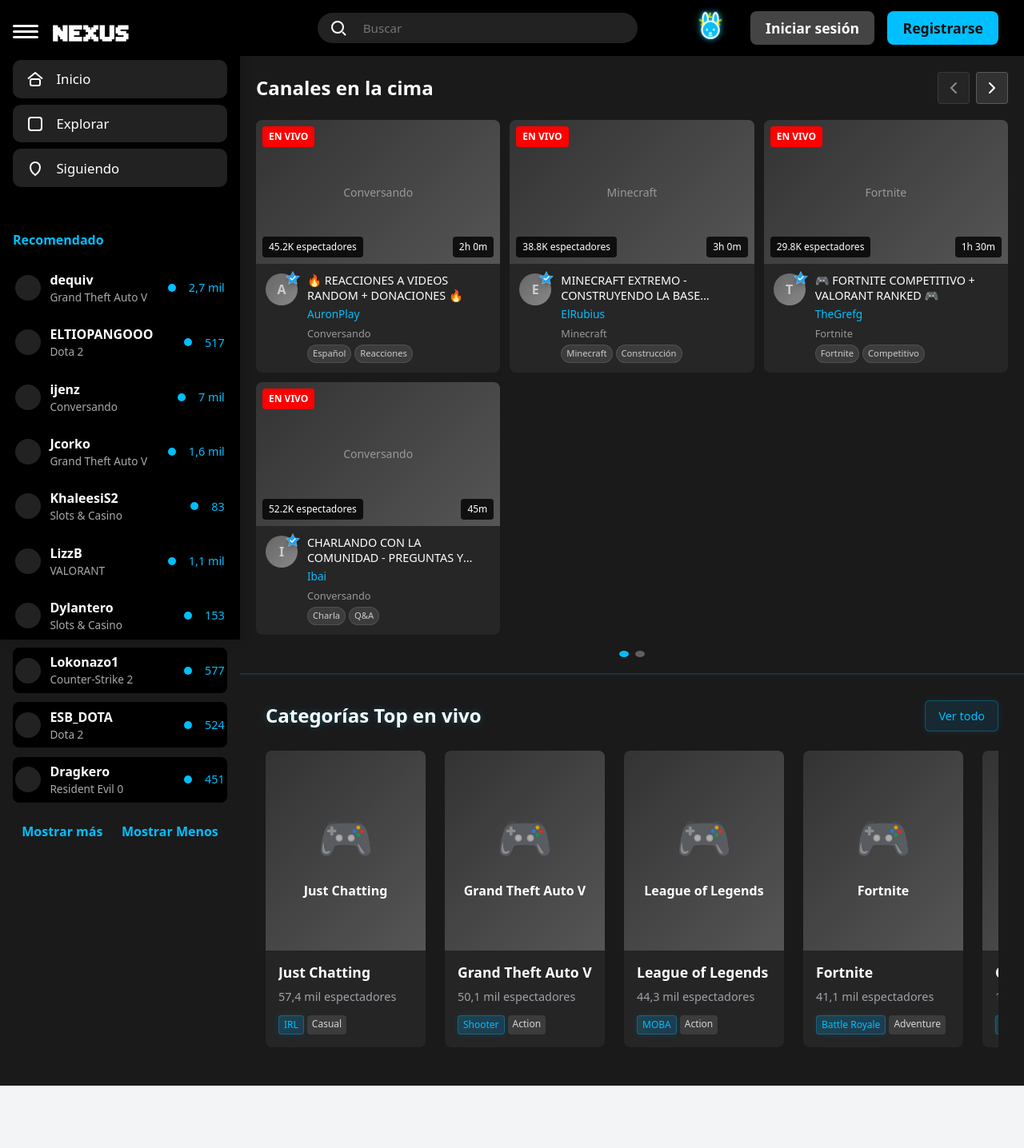
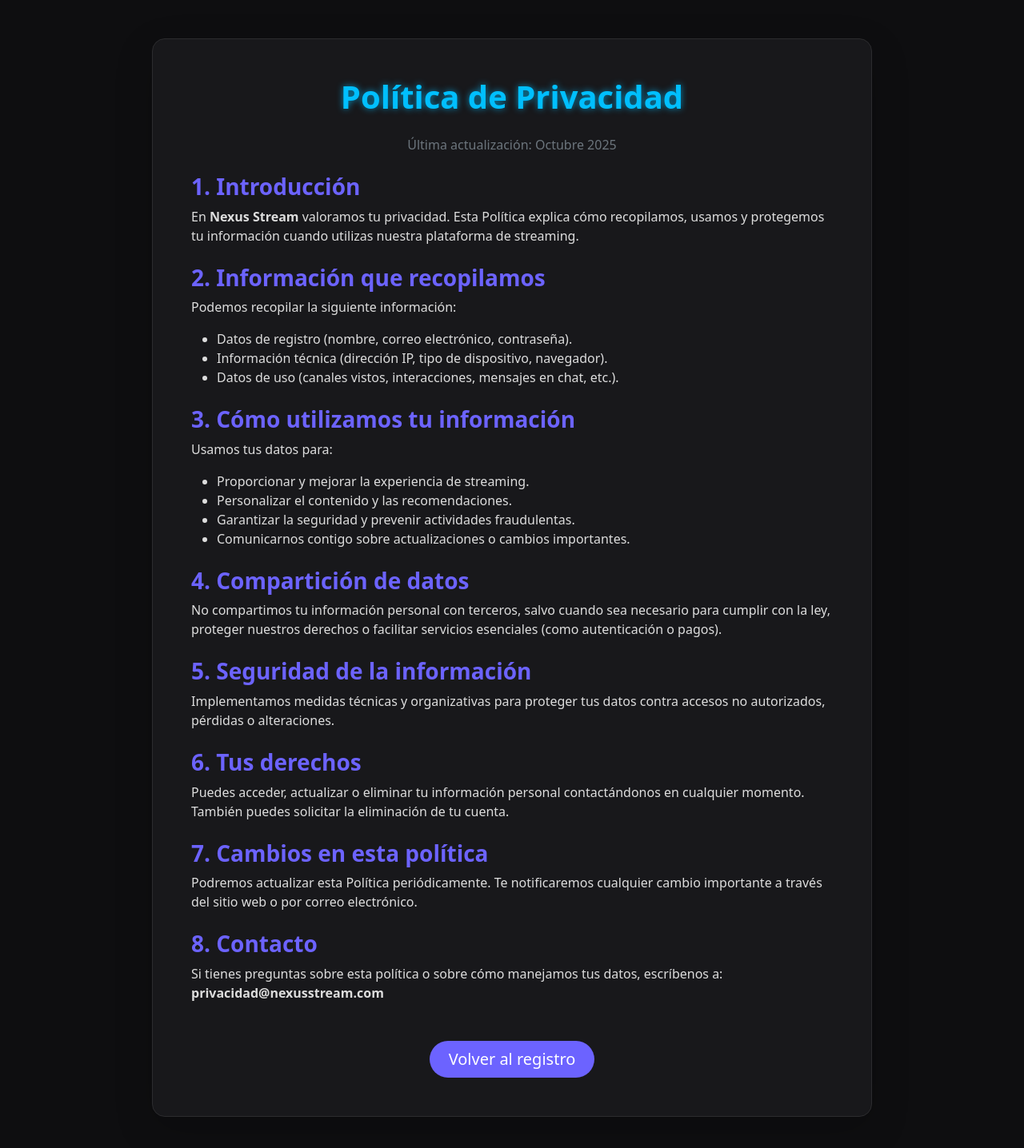
Before and after one commit to TonyHanx/PaginaStreamGrupo1, a React (Vite) app: page /politicas in a window 1280 px wide. Before the commit this address led to /. Shown: the top 1436 px of the page at 80% size. Before the commit the page ends 1358 px from the top, so only its background shows below. Built offline with nearby package versions, Linux system fonts and the light colour scheme.

Commit message:
Creacion de pagina de terminos y condiciones, y politicas de privacidad

```diff
--- a/src/App.tsx
+++ b/src/App.tsx
@@ -4,6 +4,8 @@
 import Inicio from "./paginas/Inicio/Inicio";
 import CatalogoRegalosCliente from "./paginas/CatalogoRegalosCliente";
 import PanelRegalosStreamer from "./paginas/PanelRegalosStreamer";
+import TerminosyCondiciones from "./paginas/TerminosyCondiciones";
+import PoliticasPrivacidad from "./paginas/PoliticasPrivacidad";
 
 export default function App() {
   return (
@@ -16,6 +18,11 @@
         <Route path="/login" element={<Login />} />
         <Route path="/register" element={<Register />} />
 
+        {/* Página de Términos y Condiciones */}
+        <Route path="/terminos" element={<TerminosyCondiciones />} />
+        <Route path="/politicas" element={<PoliticasPrivacidad />} />
+
+
         {/* Páginas específicas (con layout) */}
         <Route path="/regalos" element={<CatalogoRegalosCliente />} />
         <Route path="/streamer/panel" element={<PanelRegalosStreamer />} />
--- /dev/null
+++ b/src/Styles/PoliticaPrivacidad.css
@@ -0,0 +1,49 @@
+.privacy-wrapper {
+  background-color: #0e0e10;
+  min-height: 100vh;
+  display: flex;
+  align-items: center;
+}
+
+.privacy-card {
+  background-color: #18181b;
+  color: #ddd;
+  max-width: 900px;
+  border: 1px solid #2c2c2e;
+}
+
+.text-accent {
+  color: #6C63FF; /* Morado principal */
+  font-weight: 600;
+}
+
+.text-primary-glow {
+  color: #00BFFF; /* Azul neón */
+  text-shadow: 0 0 8px rgba(0, 191, 255, 0.7);
+}
+
+a {
+  color: #00BFFF;
+  text-decoration: none;
+  transition: all 0.3s ease;
+}
+
+a:hover {
+  color: #6C63FF;
+  text-decoration: underline;
+}
+
+/* Botón de regreso */
+.nexus-btn {
+  background-color: #6C63FF;
+  color: white;
+  border-radius: 30px;
+  border: none;
+  transition: all 0.3s ease;
+}
+
+.nexus-btn:hover {
+  background-color: #00BFFF;
+  color: white;
+  transform: scale(1.05);
+}
--- /dev/null
+++ b/src/Styles/TerminosyCondiciones.css
@@ -0,0 +1,49 @@
+.terms-wrapper {
+  background-color: #0e0e10;
+  min-height: 100vh;
+  display: flex;
+  align-items: center;
+}
+
+.terms-card {
+  background-color: #18181b;
+  color: #ddd;
+  max-width: 900px;
+  border: 1px solid #2c2c2e;
+}
+
+.text-accent {
+  color: #6C63FF; /* Morado principal */
+  font-weight: 600;
+}
+
+.text-primary-glow {
+  color: #00BFFF; /* Azul neón */
+  text-shadow: 0 0 8px rgba(0, 191, 255, 0.7);
+}
+
+.text-link {
+  color: #00BFFF;
+  text-decoration: none;
+  transition: all 0.3s ease;
+}
+
+.text-link:hover {
+  color: #6C63FF;
+  text-decoration: underline;
+}
+
+/* Botón de regreso */
+.nexus-btn {
+  background-color: #6C63FF;
+  color: white;
+  border-radius: 30px;
+  border: none;
+  transition: all 0.3s ease;
+}
+
+.nexus-btn:hover {
+  background-color: #00BFFF;
+  color: white;
+  transform: scale(1.05);
+}
--- /dev/null
+++ b/src/paginas/PoliticasPrivacidad.tsx
@@ -0,0 +1,101 @@
+import React from "react";
+import "bootstrap/dist/css/bootstrap.min.css";
+import "../Styles/PoliticaPrivacidad.css";
+
+export default function PoliticaPrivacidad() {
+  return (
+    <div className="privacy-wrapper text-light">
+      <div className="container py-5">
+        <div className="privacy-card mx-auto p-5 rounded-4 shadow-lg">
+          <h1 className="text-center mb-4 fw-bold text-primary-glow">
+            Política de Privacidad
+          </h1>
+          <p className="text-center text-secondary">
+            Última actualización: Octubre 2025
+          </p>
+
+          <section className="mt-4">
+            <h3 className="text-accent">1. Introducción</h3>
+            <p>
+              En <strong>Nexus Stream</strong> valoramos tu privacidad. Esta Política explica
+              cómo recopilamos, usamos y protegemos tu información cuando utilizas nuestra
+              plataforma de streaming.
+            </p>
+          </section>
+
+          <section className="mt-4">
+            <h3 className="text-accent">2. Información que recopilamos</h3>
+            <p>
+              Podemos recopilar la siguiente información:
+            </p>
+            <ul>
+              <li>Datos de registro (nombre, correo electrónico, contraseña).</li>
+              <li>Información técnica (dirección IP, tipo de dispositivo, navegador).</li>
+              <li>Datos de uso (canales vistos, interacciones, mensajes en chat, etc.).</li>
+            </ul>
+          </section>
+
+          <section className="mt-4">
+            <h3 className="text-accent">3. Cómo utilizamos tu información</h3>
+            <p>
+              Usamos tus datos para:
+            </p>
+            <ul>
+              <li>Proporcionar y mejorar la experiencia de streaming.</li>
+              <li>Personalizar el contenido y las recomendaciones.</li>
+              <li>Garantizar la seguridad y prevenir actividades fraudulentas.</li>
+              <li>Comunicarnos contigo sobre actualizaciones o cambios importantes.</li>
+            </ul>
+          </section>
+
+          <section className="mt-4">
+            <h3 className="text-accent">4. Compartición de datos</h3>
+            <p>
+              No compartimos tu información personal con terceros, salvo cuando sea
+              necesario para cumplir con la ley, proteger nuestros derechos o
+              facilitar servicios esenciales (como autenticación o pagos).
+            </p>
+          </section>
+
+          <section className="mt-4">
+            <h3 className="text-accent">5. Seguridad de la información</h3>
+            <p>
+              Implementamos medidas técnicas y organizativas para proteger tus datos contra
+              accesos no autorizados, pérdidas o alteraciones.
+            </p>
+          </section>
+
+          <section className="mt-4">
+            <h3 className="text-accent">6. Tus derechos</h3>
+            <p>
+              Puedes acceder, actualizar o eliminar tu información personal contactándonos
+              en cualquier momento. También puedes solicitar la eliminación de tu cuenta.
+            </p>
+          </section>
+
+          <section className="mt-4">
+            <h3 className="text-accent">7. Cambios en esta política</h3>
+            <p>
+              Podremos actualizar esta Política periódicamente. Te notificaremos cualquier
+              cambio importante a través del sitio web o por correo electrónico.
+            </p>
+          </section>
+
+          <section className="mt-4 mb-5">
+            <h3 className="text-accent">8. Contacto</h3>
+            <p>
+              Si tienes preguntas sobre esta política o sobre cómo manejamos tus datos,
+              escríbenos a: <strong>privacidad@nexusstream.com</strong>
+            </p>
+          </section>
+
+          <div className="text-center">
+            <a href="/register" className="btn btn-lg nexus-btn px-4">
+              Volver al registro
+            </a>
+          </div>
+        </div>
+      </div>
+    </div>
+  );
+}
--- a/src/paginas/Register.tsx
+++ b/src/paginas/Register.tsx
@@ -1,4 +1,4 @@
-// import { Link } from "react-router-dom";
+import { Link } from "react-router-dom";
 import "../Styles/auth.css";
 
 import googleIcon from "../assets/icons/google.svg";
@@ -92,13 +92,13 @@
 
         <p className="auth-foot">
           Al registrarte, aceptas nuestra{" "}
-          <a className="auth-link" href="#">
-            Política de Privacidad
-          </a>{" "}
+          <Link to="/politicas" className="auth-link" target="_blank">
+          Politica de privacidad
+          </Link>{" "}
           y nuestros{" "}
-          <a className="auth-link" href="#">
-            Términos y Condiciones
-          </a>
+          <Link to="/terminos" className="auth-link" target="_blank">
+          Términos y Condiciones
+          </Link>
           .
         </p>
 
--- /dev/null
+++ b/src/paginas/TerminosyCondiciones.tsx
@@ -0,0 +1,82 @@
+import React from "react";
+import "bootstrap/dist/css/bootstrap.min.css";
+import "../Styles/TerminosYCondiciones.css";
+
+export default function TerminosYCondiciones() {
+  return (
+    <div className="terms-wrapper text-light">
+      <div className="container py-5">
+        <div className="terms-card mx-auto p-5 rounded-4 shadow-lg">
+          <h1 className="text-center mb-4 fw-bold text-primary-glow">
+            Términos y Condiciones
+          </h1>
+          <p className="text-center text-secondary">
+            Última actualización: Octubre 2025
+          </p>
+
+          <section className="mt-4">
+            <h3 className="text-accent">1. Aceptación de los términos</h3>
+            <p>
+              Al acceder y utilizar <strong>Nexus Stream</strong>, aceptas cumplir con estos
+              términos y condiciones, así como con todas las leyes y regulaciones
+              aplicables. Si no estás de acuerdo, te pedimos no utilizar la plataforma.
+            </p>
+          </section>
+
+          <section className="mt-4">
+            <h3 className="text-accent">2. Uso del sitio</h3>
+            <p>
+              Los contenidos de este sitio están destinados exclusivamente a fines de
+              entretenimiento y streaming. Está prohibido el uso de la plataforma para
+              actividades ilegales, ofensivas o que infrinjan los derechos de terceros.
+            </p>
+          </section>
+
+          <section className="mt-4">
+            <h3 className="text-accent">3. Propiedad intelectual</h3>
+            <p>
+              Todos los derechos de autor, logotipos, gráficos, interfaces y materiales
+              audiovisuales pertenecen a <strong>Nexus Stream</strong> o a sus respectivos
+              propietarios. No está permitido su uso sin autorización previa.
+            </p>
+          </section>
+
+          <section className="mt-4">
+            <h3 className="text-accent">4. Privacidad</h3>
+            <p>
+              Nos comprometemos a proteger la privacidad de los usuarios. Los datos
+              personales serán tratados de acuerdo con nuestra{" "}
+              <a href="#" className="text-link">Política de Privacidad</a>.
+            </p>
+          </section>
+
+          <section className="mt-4">
+            <h3 className="text-accent">5. Modificaciones</h3>
+            <p>
+              Nexus Stream puede actualizar estos términos en cualquier momento. Los
+              cambios serán efectivos desde su publicación en esta página.
+            </p>
+          </section>
+
+          <section className="mt-4 mb-5">
+            <h3 className="text-accent">6. Contacto</h3>
+            <p>
+              Si tienes preguntas o comentarios sobre estos términos, contáctanos en:
+              <br />
+              <strong>soporte@nexusstream.com</strong>
+            </p>
+          </section>
+
+          <div className="text-center">
+            <a
+              href="/register"
+              className="btn btn-lg nexus-btn px-4"
+            >
+              Volver al registro
+            </a>
+          </div>
+        </div>
+      </div>
+    </div>
+  );
+}
```
